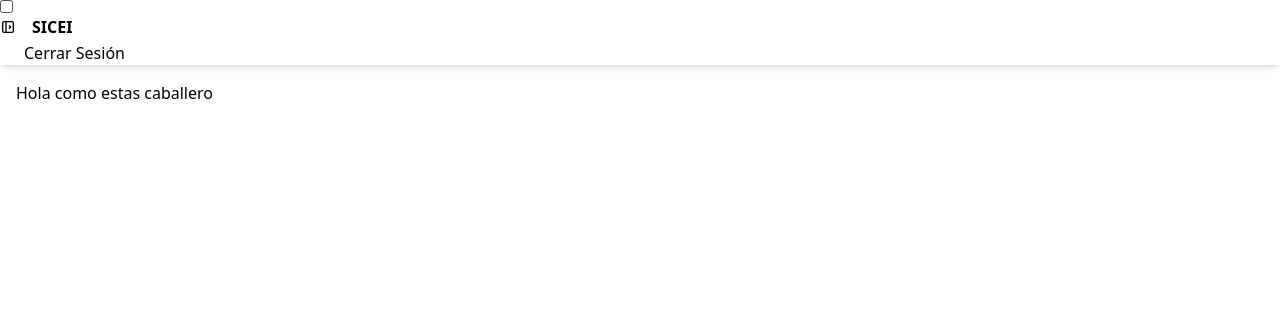
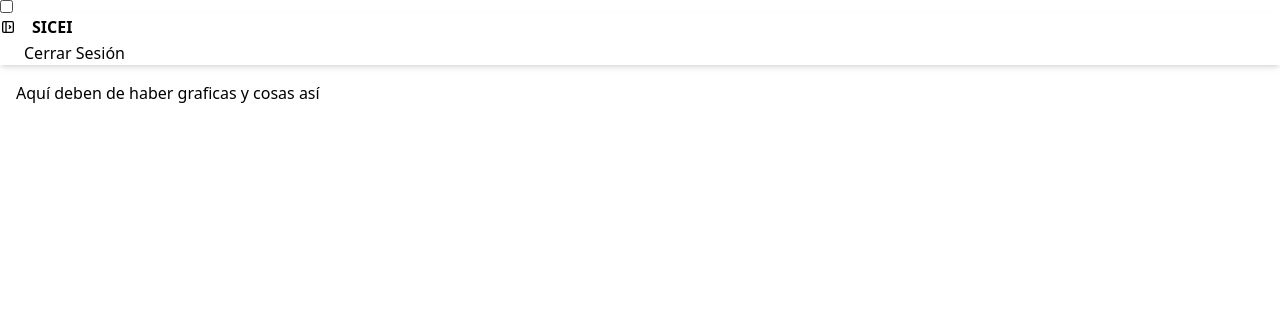
Before and after one commit to AlejandroFlores004/SICEI, a Django app: page / in a window 1280 px wide. Shown: the top 325 px of the page. Run offline with Django 5.2, Linux system fonts and the light colour scheme; some libraries are stand-ins or nearby versions.

Commit message:
Update dashboard content placeholder to indicate graph placement

```diff
--- a/dashboard/templates/dashboard.html
+++ b/dashboard/templates/dashboard.html
@@ -4,5 +4,5 @@ Dashboard
 {% endblock %}
 
 {% block content %}
-    Hola como estas caballero
+    Aquí deben de haber graficas y cosas así
 {% endblock %}
```
